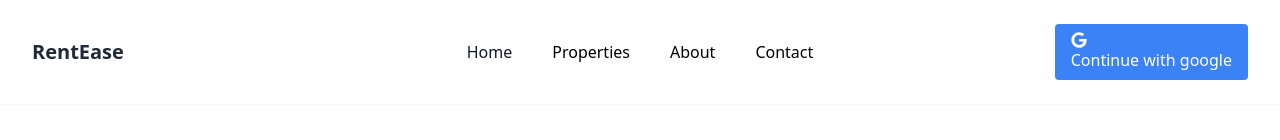
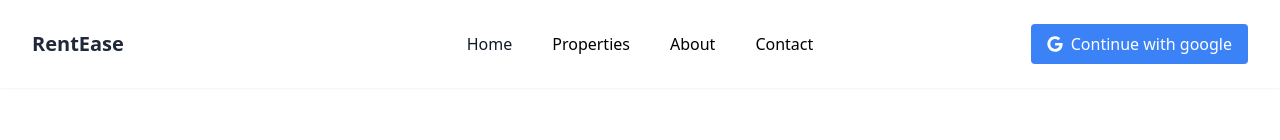
Before and after one commit to YannickZahinda/rental-booking-frontend, a React (Vite) app: page / in a window 1280 px wide. Shown: the top 140 px of the page. Built offline with nearby package versions, Linux system fonts and the light colour scheme.

Commit message:
fix the google button

```diff
--- a/src/components/layout/Header/Header.tsx
+++ b/src/components/layout/Header/Header.tsx
@@ -59,8 +59,8 @@ const Header = () => {
           </nav>
           <div className="hidden md:flex items-center justify-end md:flex-1 lg:w-0">
             {!isLoggedIn ? (
-              <button onClick={handleGoogleLogin} className="bg-blue-500 text-white px-4 py-2 rounded hover:cursor-pointer">
-                <FaGoogle className="mr-2" /> Continue with google
+              <button onClick={handleGoogleLogin} className="bg-blue-500 flex items-center text-white px-4 py-2 rounded hover:cursor-pointer">
+                <FaGoogle className="mr-2" />  <p>Continue with google </p>
               </button>
             ):(
               <Link to="/dashboard">
```
